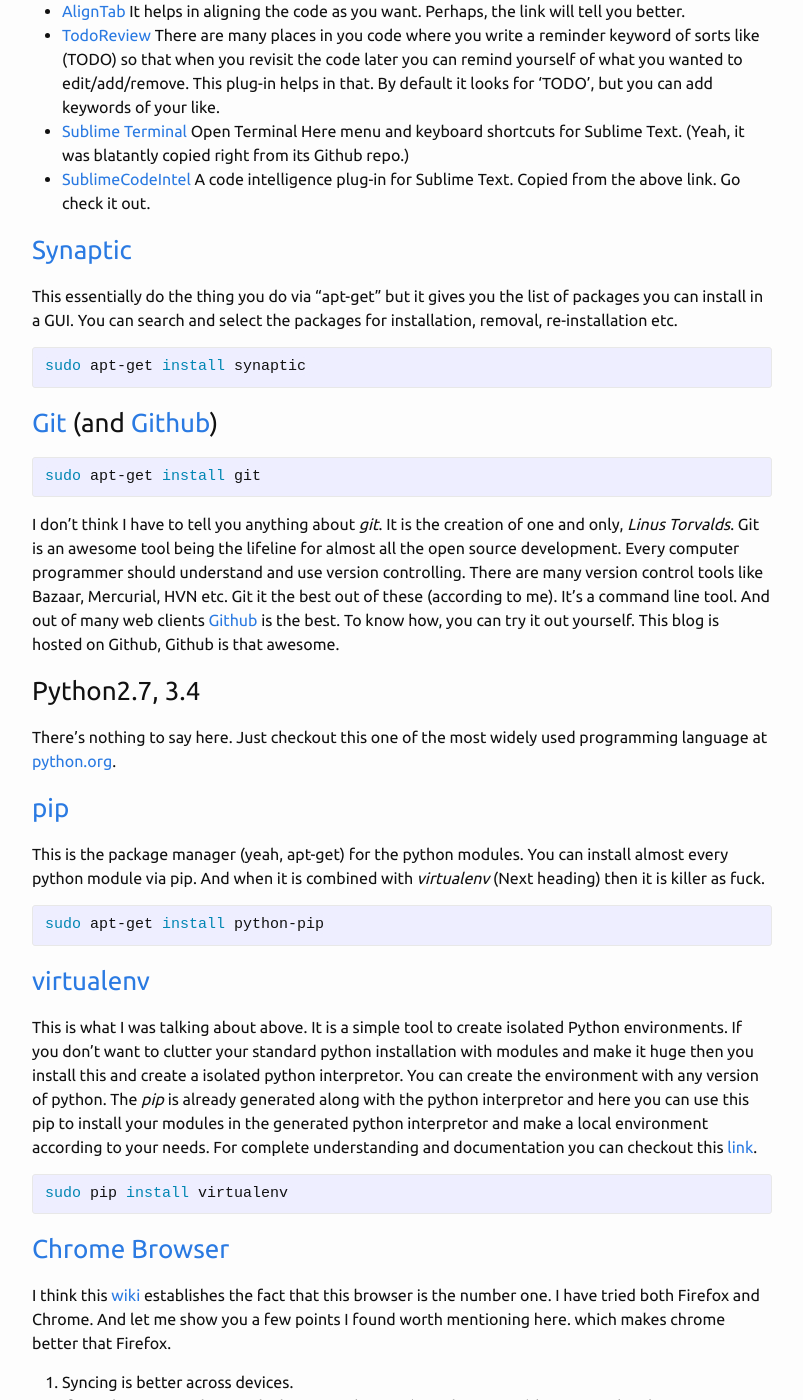
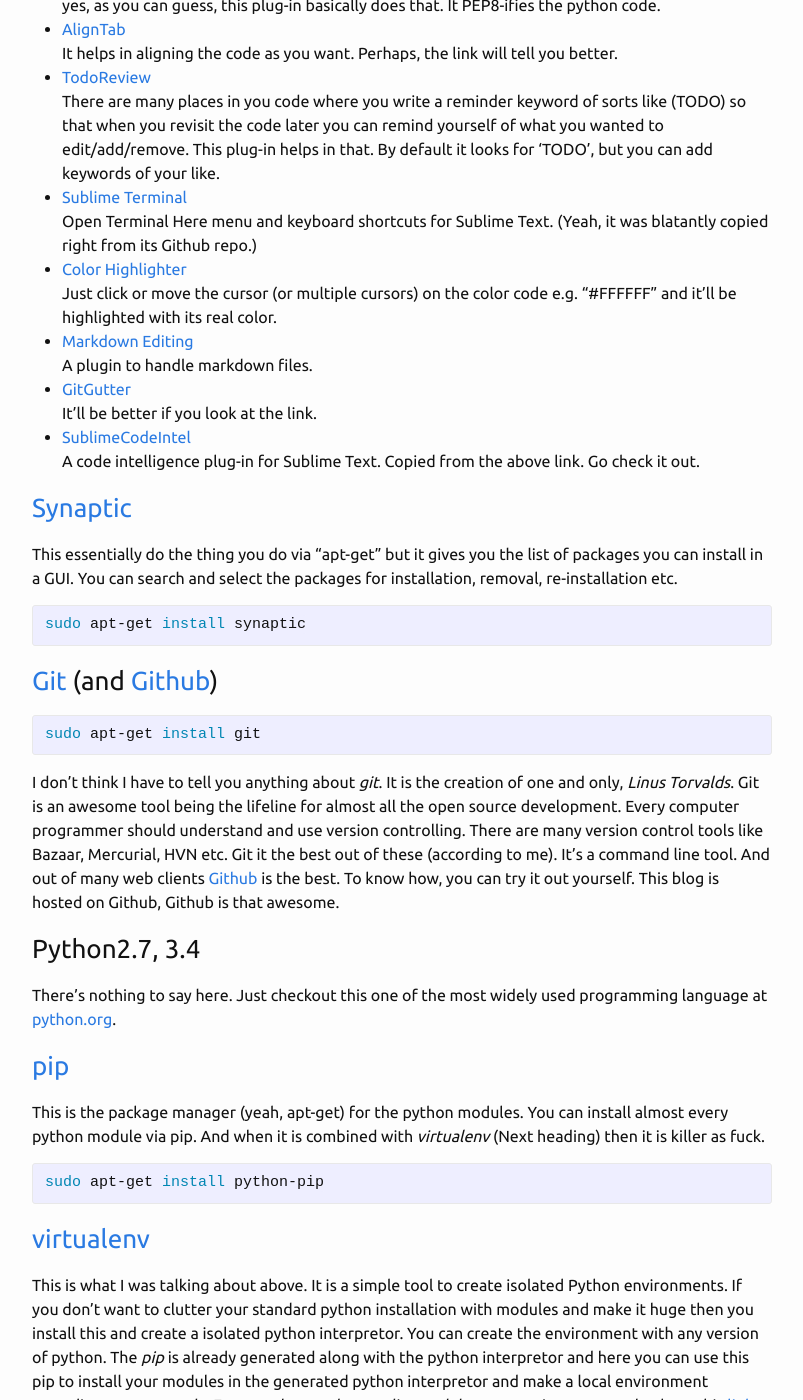
Before and after one commit to TrigonaMinima/TrigonaMinima.github.io, a Jekyll site: the page built from _posts/2014-07-26-Packages-I-do-use.md, in a window 1280 px wide and 1400 px high, scrolled down 1024 px. Shown: the whole window, without its empty margins (238-1041 px from the left). Built offline with Jekyll 4.4.1, drawn with Linux system fonts in a browser that asks for light colours; some of the changed text lies outside the part shown.

Commit message:
New sublime packages added

```diff
--- a/_posts/2014-07-26-Packages-I-do-use.md
+++ b/_posts/2014-07-26-Packages-I-do-use.md
@@ -16,9 +16,9 @@ One more thing, this list will not be much useful to non-geeky people. Although,
 It's worthy of being here as the first. I can't explain how good it is, it is that good. This text editor has got everything you can imagine and if anything is not there as then there are many plug-ins made by the active developer community. You will even find the plug-ins for the features which you can't imagine (at least not yet).
 
 **Plugins I use**
+
 - [Package Control][1a]
 This is the package where you will find other packages to install. You can think of this as a *synaptic* for sublime packages. You can install it using the [link][1a].
-
 Press Ctrl+Shift+p and type 'install packages', you will get a prompt. Enter the required package name there and it will be installed directly. Thus for the following packages you can follow the same process
 - [Python PEP8 autoformat][1b]
 You might have heard about the PEP8. It is style guidelines for the programming in python. And yes, as you can guess, this plug-in basically does that. It PEP8-ifies the python code.
@@ -28,6 +28,12 @@ It helps in aligning the code as you want. Perhaps, the link will tell you bette
 There are many places in you code where you write a reminder keyword of sorts like (TODO) so that when you revisit the code later you can remind yourself of what you wanted to edit/add/remove. This plug-in helps in that. By default it looks for 'TODO', but you can add keywords of your like.
 - [Sublime Terminal][1f]
 Open Terminal Here menu and keyboard shortcuts for Sublime Text. (Yeah, it was blatantly copied right from its Github repo.)
+- [Color Highlighter][1g]
+Just click or move the cursor (or multiple cursors) on the color code e.g. "#FFFFFF" and it'll be highlighted with its real color.
+- [Markdown Editing][1h]
+A plugin to handle markdown files.
+- [GitGutter][1i]
+It'll be better if you look at the link.
 - [SublimeCodeIntel][1c]
 A code intelligence plug-in for Sublime Text. Copied from the above link. Go check it out.
 
@@ -66,12 +72,14 @@ sudo pip install virtualenv
 
 ### [Chrome Browser][7]
 I think this [wiki][7a] establishes the fact that this browser is the number one. I have tried both Firefox and Chrome. And let me show you a few points I found worth mentioning here. which makes chrome better that Firefox.
+
 1. Syncing is better across devices.
 2. If you don't worry that much about your history (search patterns) being saved and you are an Android user then using Chrome with [Google Now][7b] will show you what I am talking about. Whatever you search on your Laptop or PC you can instantly get its history in Google Now, which makes life easier.
 3. [Desktop Apps][7c], install these in your Chrome browser as an app and you can get its launcher directly on  your desktop as if the app is like a software on your system. And these apps are synced across all your machines if you have logged in with the same account.
 4. I can't think of any more, just move already. How much do you need?
 
-**Extensions**-
+**Extensions**
+
 - [AdBlock][7d]
 Dude, name suggests everything.
 - [Google Keep - notes and lists][7f]
@@ -132,18 +140,20 @@ sudo apt-get install youtube-dl
 {% endhighlight %}
 
 ### Music Player
-**[Clementine][15a]**
+
+- **[Clementine][15a]**
 Best music player in terms of functionality and easiness. You will get a hang of it soon enough. With plugins like scrobbler already built in the software.
 
-**[Deepin Music Player][15b]**
+- **[Deepin Music Player][15b]**
 Since switching to the Deepin linux (yeah I have switched on it) I didn't need any other music player. It's good looking with less clutter. What I miss in this player is the absence of scrobbler. I am thinking of adding that support to it and generate a PR to the Deepin guys. Lets see if it happens or not. May be they are already planning or implementing it.
 
 ### Video Player
-**[vlc][16a]**
+
+- **[vlc][16a]**
 Who can deny the dominance of VLC?
 It has a large array of settings and functionality. It can play anything. I used to be my default player until...
 
-**[Deepin Movie][16b]**
+- **[Deepin Movie][16b]**
 Yeah, until I used Deepin Movie. Its looks awesome. Have the basic things that I need in a video player. It has been able to play everything I have played on it yet. No other bullshit. It's just awesome.
 
 ### [Jekyll][17]
@@ -175,6 +185,7 @@ Jekyll is my blog framework. All this reading you are doing here is due to the j
 Yeah I gotta include it here. It is a good piece of software by [Mozila][18a]. Here syncing is present but not like Chrome. In Chrome it's simpler in Firefox you gotta create your account whose credentials I used to forget. So I didn't get my previously synced data.
 
 **Addons**
+
 - Addblock Plus
 - Dictionary Extension
 - Down Them All
```
Also changed, not shown: other parts of _posts/2014-07-26-Packages-I-do-use.md (+3 -0 lines).
